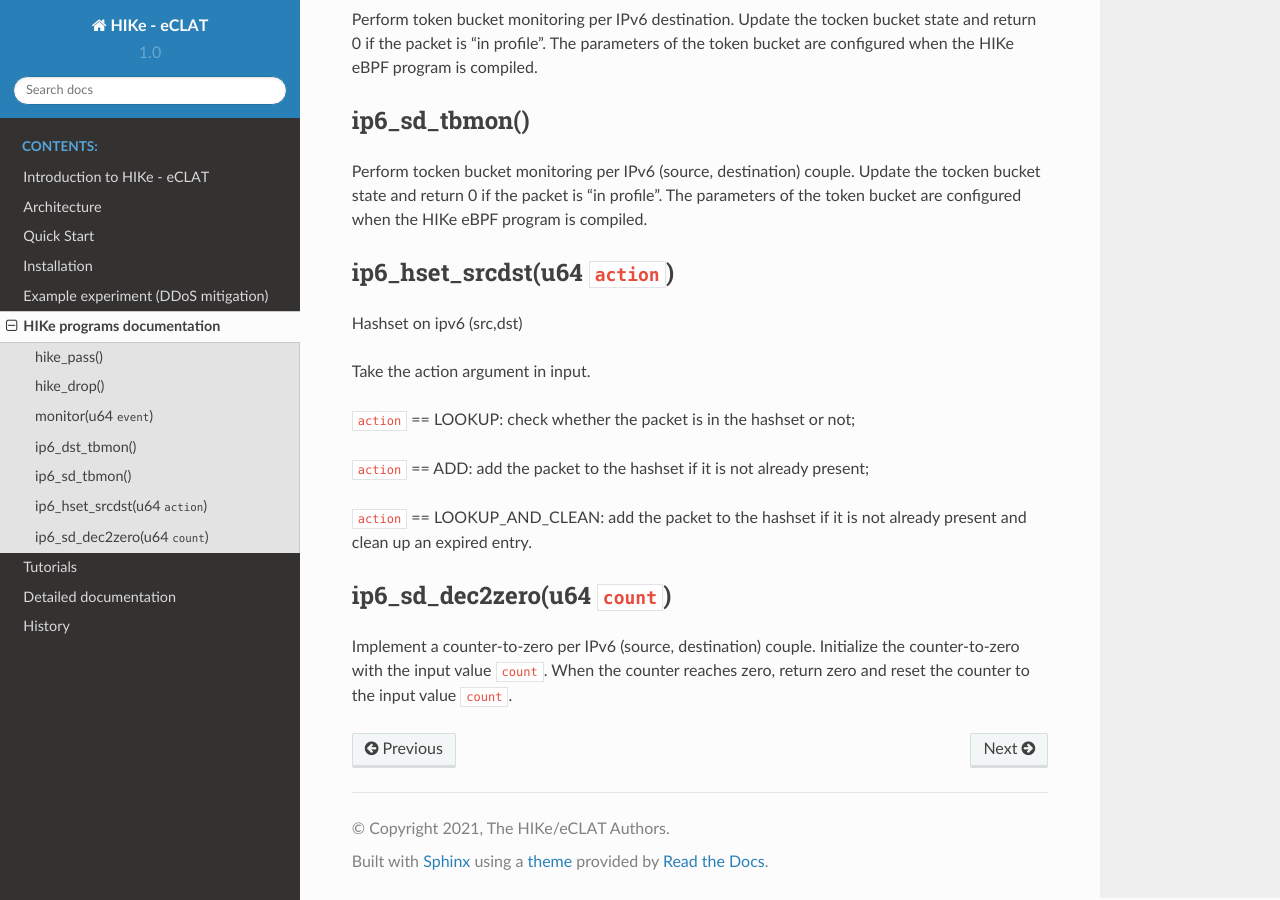
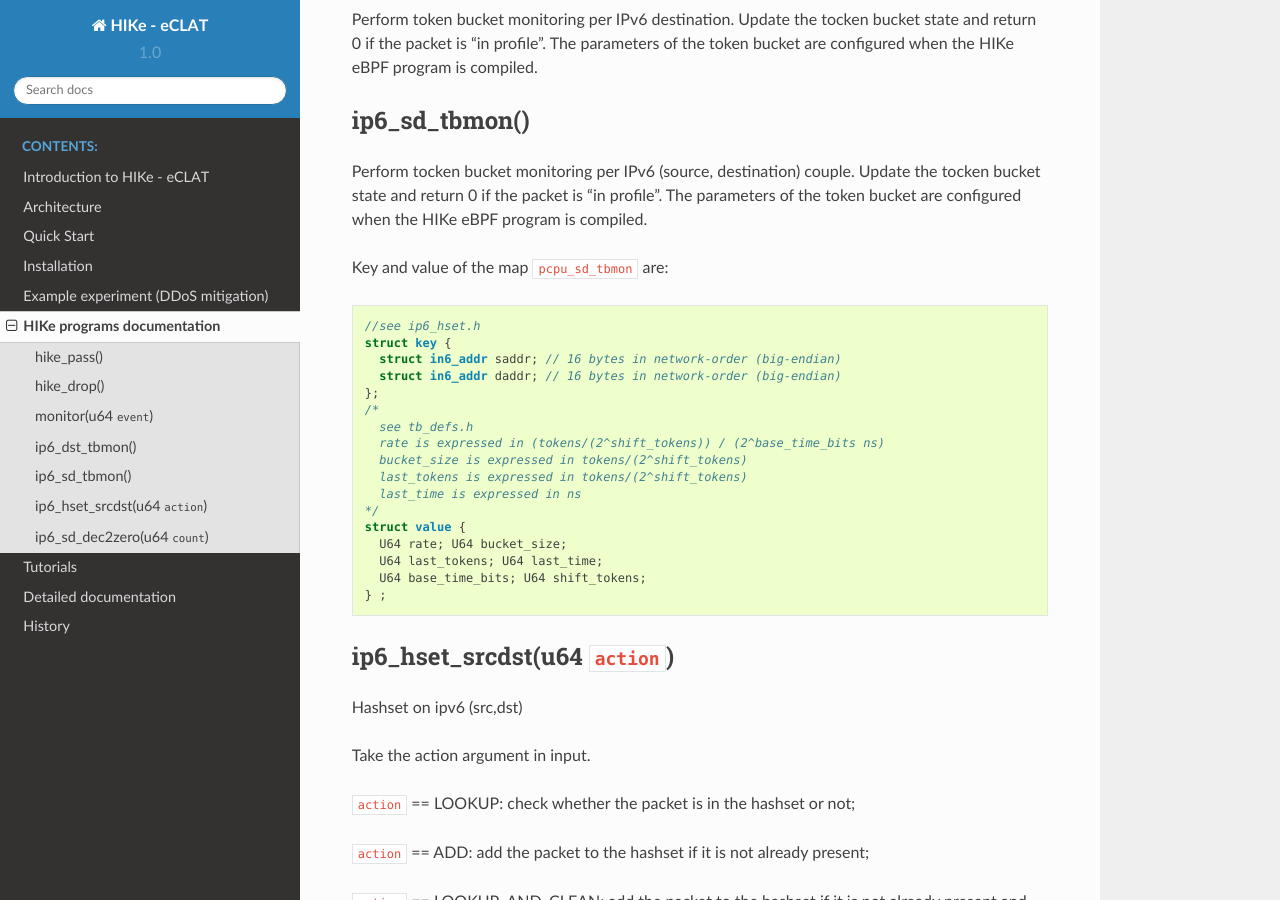
Before and after one commit to hike-eclat/docs, a Sphinx documentation site: the page built from docs/hike_programs.rst, in a window 1280 px wide and 900 px high, scrolled down 665 px. Built offline with Sphinx 7.4.7 and the Read the Docs theme 2.0.0, drawn with Linux system fonts in a browser that asks for light colours; pages that are not in the unit, such as notebooks, are missing from menus.

Commit message:
Update hike_programs.rst

```diff
--- a/docs/hike_programs.rst
+++ b/docs/hike_programs.rst
@@ -23,6 +23,29 @@ ip6_sd_tbmon()
 ------------------
 Perform tocken bucket monitoring per IPv6 (source, destination) couple. Update the tocken bucket state and return 0 if the packet is "in profile". The parameters of the token bucket are configured when the HIKe eBPF program is compiled.
 
+Key and value of the map ``pcpu_sd_tbmon`` are:
+
+.. code-block:: c
+
+  //see ip6_hset.h
+  struct key {
+    struct in6_addr saddr; // 16 bytes in network-order (big-endian)
+    struct in6_addr daddr; // 16 bytes in network-order (big-endian)
+  };
+  /*
+    see tb_defs.h
+    rate is expressed in (tokens/(2^shift_tokens)) / (2^base_time_bits ns)
+    bucket_size is expressed in tokens/(2^shift_tokens)
+    last_tokens is expressed in tokens/(2^shift_tokens)
+    last_time is expressed in ns
+  */
+  struct value {
+    U64 rate; U64 bucket_size;
+    U64 last_tokens; U64 last_time;
+    U64 base_time_bits; U64 shift_tokens;
+  } ;
+
+
 ip6_hset_srcdst(u64 ``action``)
 ------------------
 Hashset on ipv6 (src,dst)
```
